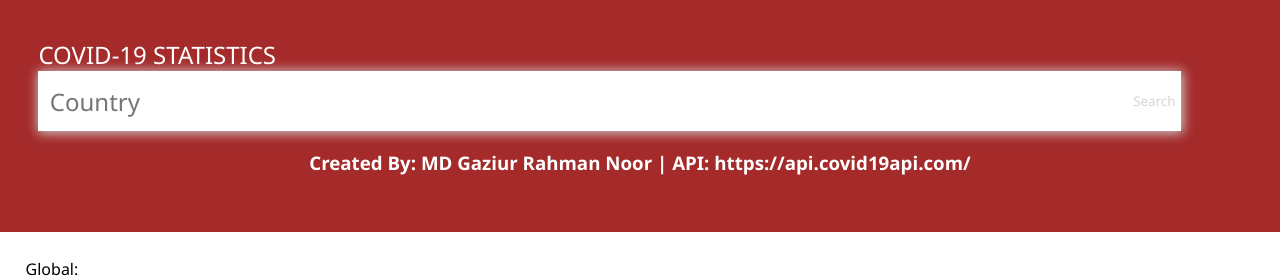
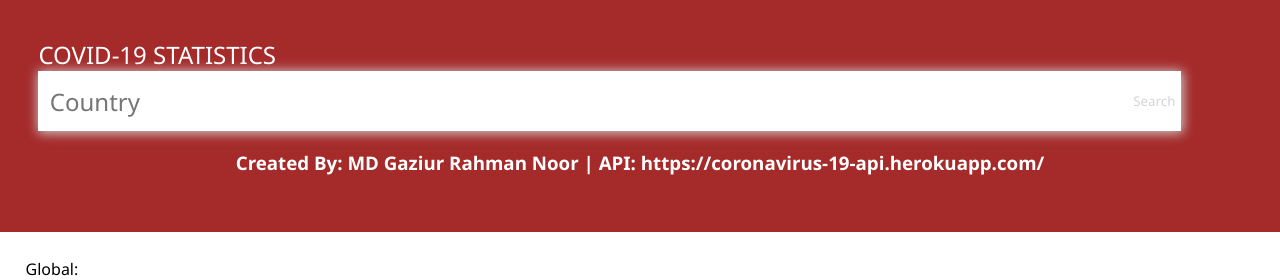
Before and after one commit to mdgaziur/covid19stat, a Flask app: template app/templates/main.html in a window 1280 px wide. Shown: the top 280 px of the page. Run offline with Flask 2, Linux system fonts and the light colour scheme; the template is opened without the code that fills it: values that come from a table or form of the project are taken from there, others are empty.

Commit message:
Move to new api

```diff
--- a/app/templates/main.html
+++ b/app/templates/main.html
@@ -102,7 +102,7 @@
                 </form>
             </div>
         </div>
-        <h3 class="credits" style="color: white;" align="center">Created By: MD Gaziur Rahman Noor | API: https://api.covid19api.com/</h3>
+        <h3 class="credits" style="color: white;" align="center">Created By: MD Gaziur Rahman Noor | API: https://coronavirus-19-api.herokuapp.com/</h3>
     </header>
     <div class="container">
         {% with messages = get_flashed_messages() %}
```
